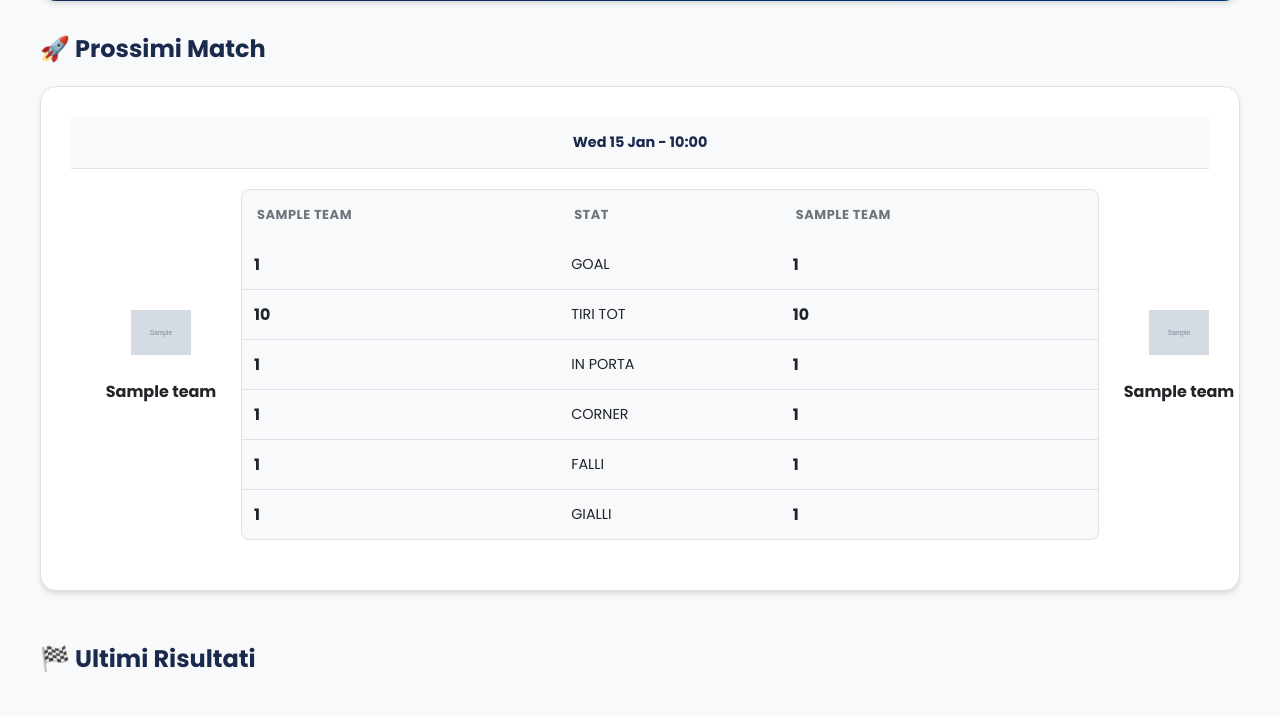
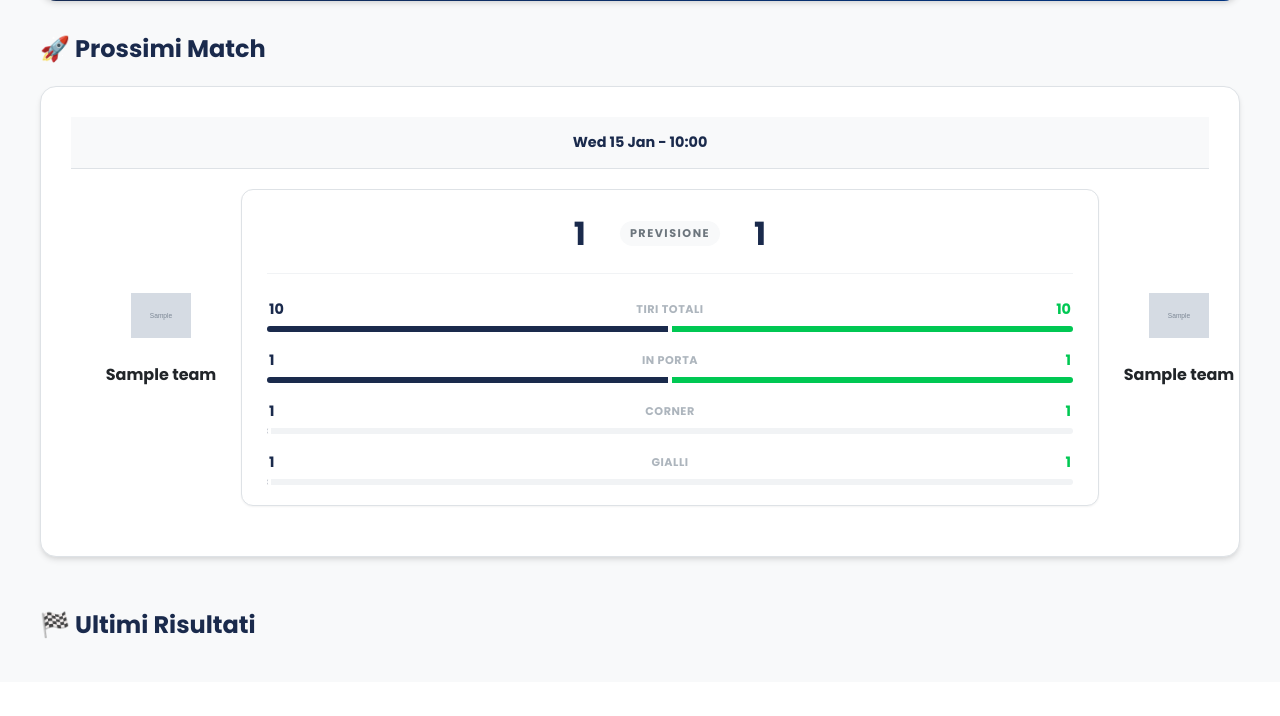
Before and after one commit to Ventus2202/VentusBet-Project, a Django app: page / in a window 1280 px wide. Shown: the part 315-1031 px from the top of the page. After the commit the page ends 954 px from the top, so only its background shows below. Run offline with Django 5.2, Linux system fonts and the light colour scheme; tables that the repository leaves empty hold one stand-in row (values such as "Sample post"); grey boxes marked "Sample" are stand-in pictures.

Commit message:
Feat: Implement comparison bar for prediction visualization on dashboard

```diff
--- a/predictors/templates/predictors/dashboard.html
+++ b/predictors/templates/predictors/dashboard.html
@@ -62,53 +62,77 @@
 
             <!-- Box Previsione Statistiche -->
             {% if item.prediction %}
-            <div class="prediction-table">
-                <table>
-                    <thead>
-                        <tr>
-                            <th>{{ item.match.home_team.short_name|default:"Casa" }}</th>
-                            <th>STAT</th>
-                            <th>{{ item.match.away_team.short_name|default:"Ospite" }}</th>
-                        </tr>
-                    </thead>
-                    <tbody>
-                        <tr>
-                            <td>{{ item.prediction.home_goals }}</td>
-                            <td>GOAL</td>
-                            <td>{{ item.prediction.away_goals }}</td>
-                        </tr>
-                        <tr>
-                            <td>{{ item.prediction.home_total_shots }}</td>
-                            <td>TIRI TOT</td>
-                            <td>{{ item.prediction.away_total_shots }}</td>
-                        </tr>
-                        <tr>
-                            <td>{{ item.prediction.home_shots_on_target }}</td>
-                            <td>IN PORTA</td>
-                            <td>{{ item.prediction.away_shots_on_target }}</td>
-                        </tr>
-                        <tr>
-                            <td>{{ item.prediction.home_corners }}</td>
-                            <td>CORNER</td>
-                            <td>{{ item.prediction.away_corners }}</td>
-                        </tr>
-                         <tr>
-                            <td>{{ item.prediction.home_fouls }}</td>
-                            <td>FALLI</td>
-                            <td>{{ item.prediction.away_fouls }}</td>
-                        </tr>
-                        <tr>
-                            <td>{{ item.prediction.home_yellow_cards }}</td>
-                            <td>GIALLI</td>
-                            <td>{{ item.prediction.away_yellow_cards }}</td>
-                        </tr>
-                    </tbody>
-                </table>
+            <div class="prediction-box">
+
+                <div class="prediction-header">
+                    <div class="score-container">
+                        <span class="main-score home-score">{{ item.prediction.home_goals }}</span>
+                        <div class="score-label-group">
+                            <span class="vs-label">PREVISIONE</span>
+                        </div>
+                        <span class="main-score away-score">{{ item.prediction.away_goals }}</span>
+                    </div>
+                </div>
+
+                <div class="stats-bars-container">
+
+                    <div class="stat-unit">
+                        <div class="stat-top">
+                            <span class="stat-value">{{ item.prediction.home_total_shots }}</span>
+                            <span class="stat-name">TIRI TOTALI</span>
+                            <span class="stat-value">{{ item.prediction.away_total_shots }}</span>
+                        </div>
+                        <div class="progress-track">
+                            <div class="bar home-bar" style="flex-grow: {{ item.prediction.home_total_shots }};"></div>
+                            <div class="bar-separator"></div>
+                            <div class="bar away-bar" style="flex-grow: {{ item.prediction.away_total_shots }};"></div>
+                        </div>
+                    </div>
+
+                    <div class="stat-unit">
+                        <div class="stat-top">
+                            <span class="stat-value">{{ item.prediction.home_shots_on_target }}</span>
+                            <span class="stat-name">IN PORTA</span>
+                            <span class="stat-value">{{ item.prediction.away_shots_on_target }}</span>
+                        </div>
+                        <div class="progress-track">
+                            <div class="bar home-bar" style="flex-grow: {{ item.prediction.home_shots_on_target }};"></div>
+                            <div class="bar-separator"></div>
+                            <div class="bar away-bar" style="flex-grow: {{ item.prediction.away_shots_on_target }};"></div>
+                        </div>
+                    </div>
+
+                    <div class="stat-unit">
+                        <div class="stat-top">
+                            <span class="stat-value">{{ item.prediction.home_corners }}</span>
+                            <span class="stat-name">CORNER</span>
+                            <span class="stat-value">{{ item.prediction.away_corners }}</span>
+                        </div>
+                        <div class="progress-track">
+                            <div class="bar home-bar" style="flex-grow: {{ item.prediction.home_corners|add:'0.1' }};"></div>
+                            <div class="bar-separator"></div>
+                            <div class="bar away-bar" style="flex-grow: {{ item.prediction.away_corners|add:'0.1' }};"></div>
+                        </div>
+                    </div>
+
+                    <div class="stat-unit">
+                        <div class="stat-top">
+                            <span class="stat-value">{{ item.prediction.home_yellow_cards }}</span>
+                            <span class="stat-name">GIALLI</span>
+                            <span class="stat-value">{{ item.prediction.away_yellow_cards }}</span>
+                        </div>
+                        <div class="progress-track">
+                            <div class="bar home-bar" style="flex-grow: {{ item.prediction.home_yellow_cards|add:'0.1' }};"></div>
+                            <div class="bar-separator"></div>
+                            <div class="bar away-bar" style="flex-grow: {{ item.prediction.away_yellow_cards|add:'0.1' }};"></div>
+                        </div>
+                    </div>
+
+                </div>
             </div>
             {% else %}
             <div class="prediction-placeholder">
-                <div style="font-size: 1.5em;">⌛</div>
-                <small>In attesa...</small>
+                <small>ANALISI IN CORSO...</small>
             </div>
             {% endif %}
 
--- a/static/css/style.css
+++ b/static/css/style.css
@@ -382,3 +382,143 @@ tbody tr:hover {
     }
     td:last-child { border-bottom: none; }
 }
+
+
+
+/* --- VISUALIZZAZIONE "BARRE DI CONFRONTO" --- */
+
+.prediction-box {
+    background: #ffffff;
+    border: 1px solid var(--border-color);
+    border-radius: 12px;
+    padding: 20px 25px;
+    margin: 0 20px;
+    box-shadow: var(--shadow-sm);
+    display: flex;
+    flex-direction: column;
+    gap: 20px;
+    flex-grow: 1;
+}
+
+/* Header punteggio */
+.prediction-header {
+    border-bottom: 1px solid #f1f3f5;
+    padding-bottom: 15px;
+    margin-bottom: 5px;
+}
+
+.score-container {
+    display: flex;
+    justify-content: center;
+    align-items: center;
+    gap: 20px;
+}
+
+.main-score {
+    font-size: 2rem;
+    font-weight: 800;
+    color: var(--primary-color);
+    width: 40px;
+    text-align: center;
+}
+
+.score-label-group {
+    display: flex;
+    flex-direction: column;
+    align-items: center;
+}
+
+.vs-label {
+    font-size: 0.7rem;
+    font-weight: 700;
+    color: var(--text-muted);
+    letter-spacing: 1.5px;
+    background: #f8f9fa;
+    padding: 4px 10px;
+    border-radius: 20px;
+    text-transform: uppercase;
+}
+
+/* Container statistiche */
+.stats-bars-container {
+    display: flex;
+    flex-direction: column;
+    gap: 18px; /* Spazio tra le diverse statistiche */
+}
+
+.stat-unit {
+    display: flex;
+    flex-direction: column;
+    gap: 6px;
+}
+
+/* Riga superiore con numeri e nome */
+.stat-top {
+    display: flex;
+    justify-content: space-between;
+    align-items: center;
+    font-size: 0.9rem;
+    color: var(--text-main);
+    padding: 0 2px;
+}
+
+.stat-value {
+    font-weight: 700;
+    width: 30px; /* Larghezza fissa per allineamento */
+}
+.stat-value:first-child { text-align: left; color: var(--primary-color); }
+.stat-value:last-child { text-align: right; color: var(--accent-color); }
+
+.stat-name {
+    font-size: 0.7rem;
+    font-weight: 600;
+    text-transform: uppercase;
+    color: #adb5bd;
+    letter-spacing: 0.5px;
+}
+
+/* La Barra Visiva */
+.progress-track {
+    display: flex;
+    width: 100%;
+    height: 6px; /* Altezza sottile ed elegante */
+    background-color: #f1f3f5;
+    border-radius: 3px;
+    overflow: hidden;
+}
+
+.bar {
+    height: 100%;
+    transition: width 0.5s ease;
+}
+
+/* Colori delle barre */
+.home-bar {
+    background-color: var(--primary-color); /* Navy Blue */
+    border-right: 1px solid #fff; /* Piccolo separatore visivo */
+}
+
+.away-bar {
+    background-color: var(--accent-color); /* Bright Green */
+    border-left: 1px solid #fff;
+}
+
+.bar-separator {
+    width: 2px;
+    background: #fff;
+    z-index: 1;
+}
+
+/* --- MOBILE --- */
+ @media\** (max-width: 768px) {
+    .prediction-box {
+        margin: 10px 0;
+        padding: 15px;
+    }
+    .score-container {
+        gap: 10px;
+    }
+    .main-score {
+        font-size: 1.6rem;
+    }
+}
```
